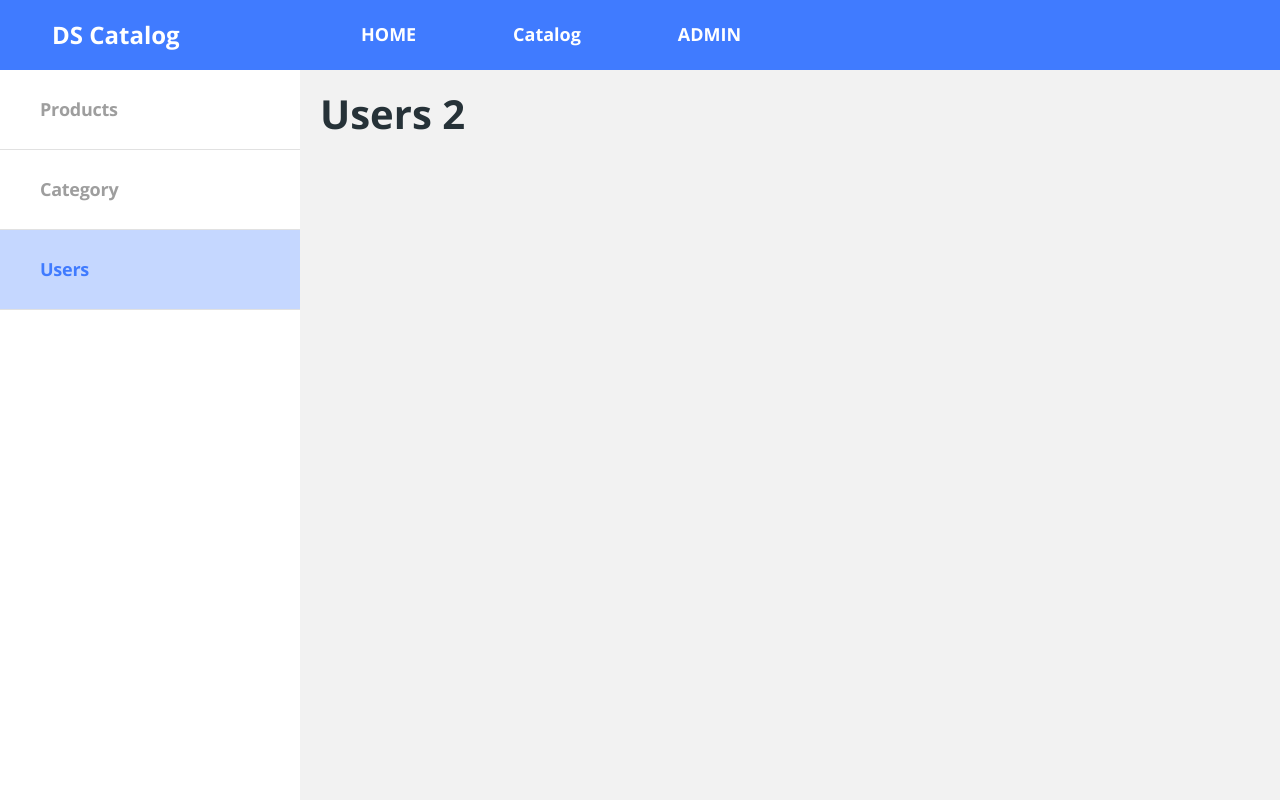
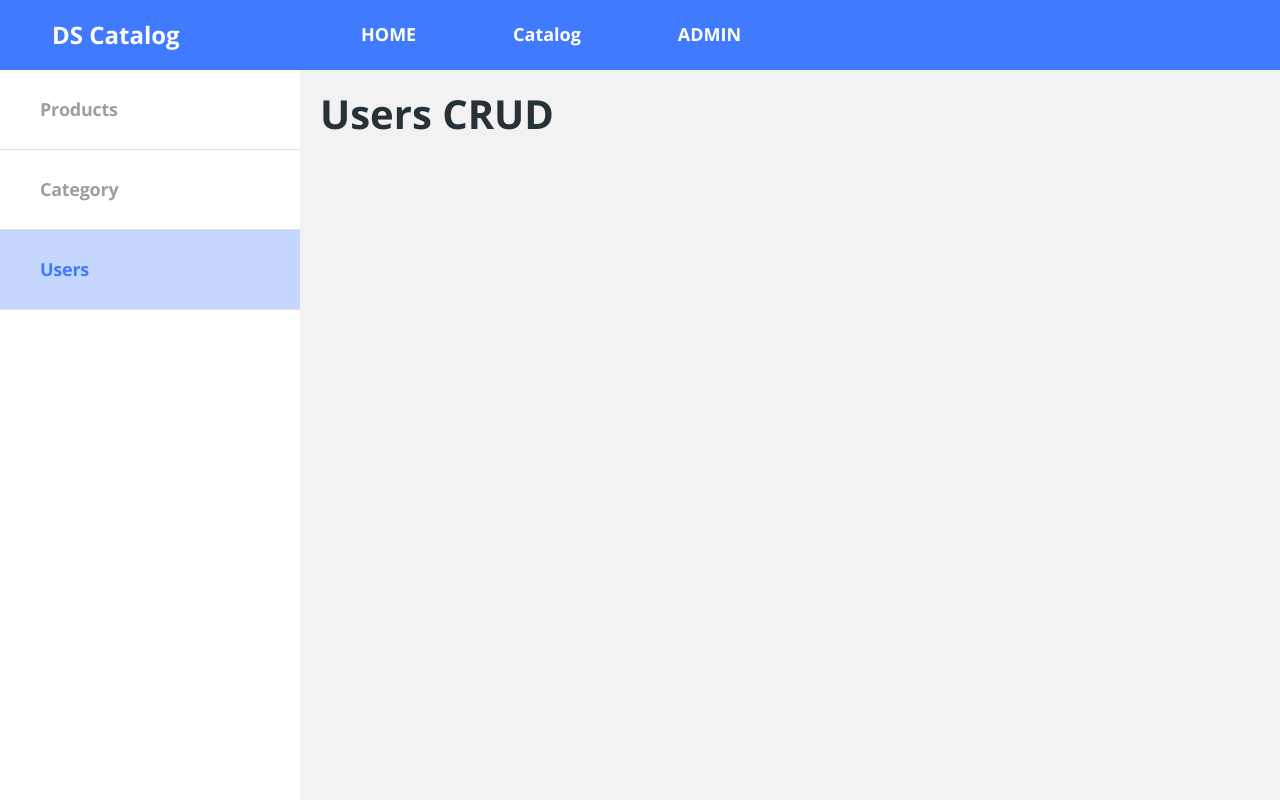
Before and after one commit to J-DouglasLira/DSCatalog, a React (Create React App) app in the folder frontend/: page /admin/users in a window 1280 px wide. Built offline with nearby package versions, Linux system fonts and the light colour scheme.

Commit message:
style: components cruds

```diff
--- a/frontend/src/pages/Admin/index.tsx
+++ b/frontend/src/pages/Admin/index.tsx
@@ -3,15 +3,15 @@ import Navbar from "./Navbar";
 import "./styles.css";
 
 const Component1 = () => {
-  return <h1>Products 1</h1>;
+  return <h1>Products CRUD</h1>;
 };
 
 const Component2 = () => {
-  return <h1>Categories </h1>;
+  return <h1>Categories CRUD</h1>;
 };
 
 const Component3 = () => {
-  return <h1>Users 2</h1>;
+  return <h1>Users CRUD</h1>;
 };
 
 const Admin = () => {
```
